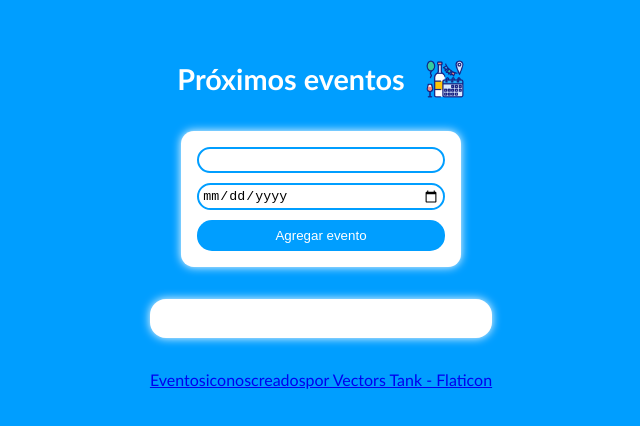
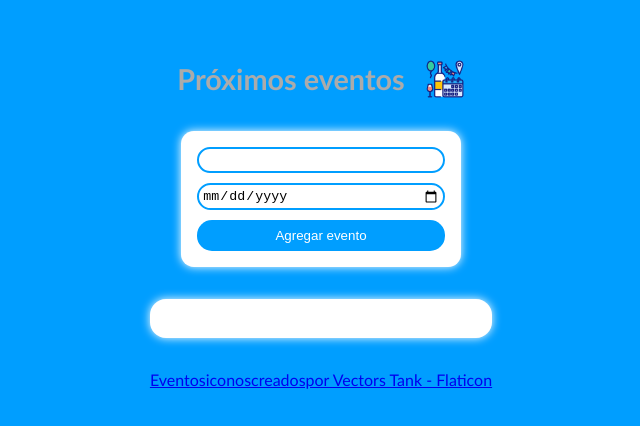
Before and after one commit to AndresGuevara18/ProyectoPrueba, a plain HTML site: page index.html in a window 1280 px wide. Shown: the part 176-602 px from the top of the page, without its empty margins (319-959 px from the left). Drawn offline with Linux system fonts and the light colour scheme.

Commit message:
cambio color

```diff
--- a/css/style.css
+++ b/css/style.css
@@ -27,7 +27,7 @@ body {
 
 /*titulo*/
 .eventoTitulo h1{
-    color: #fff;
+    color: #ababab;
     font-size: 1.8rem;
 }
 
```
